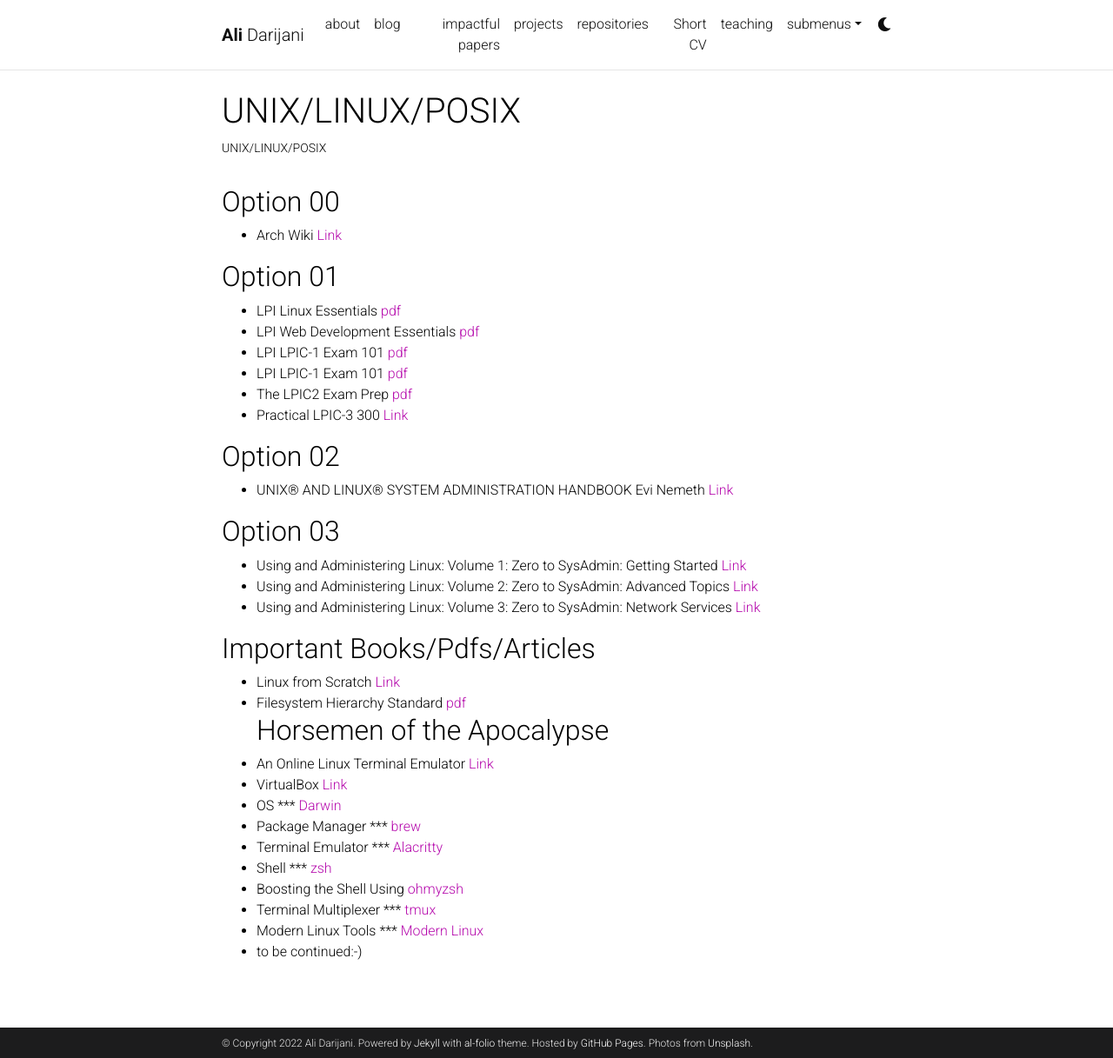
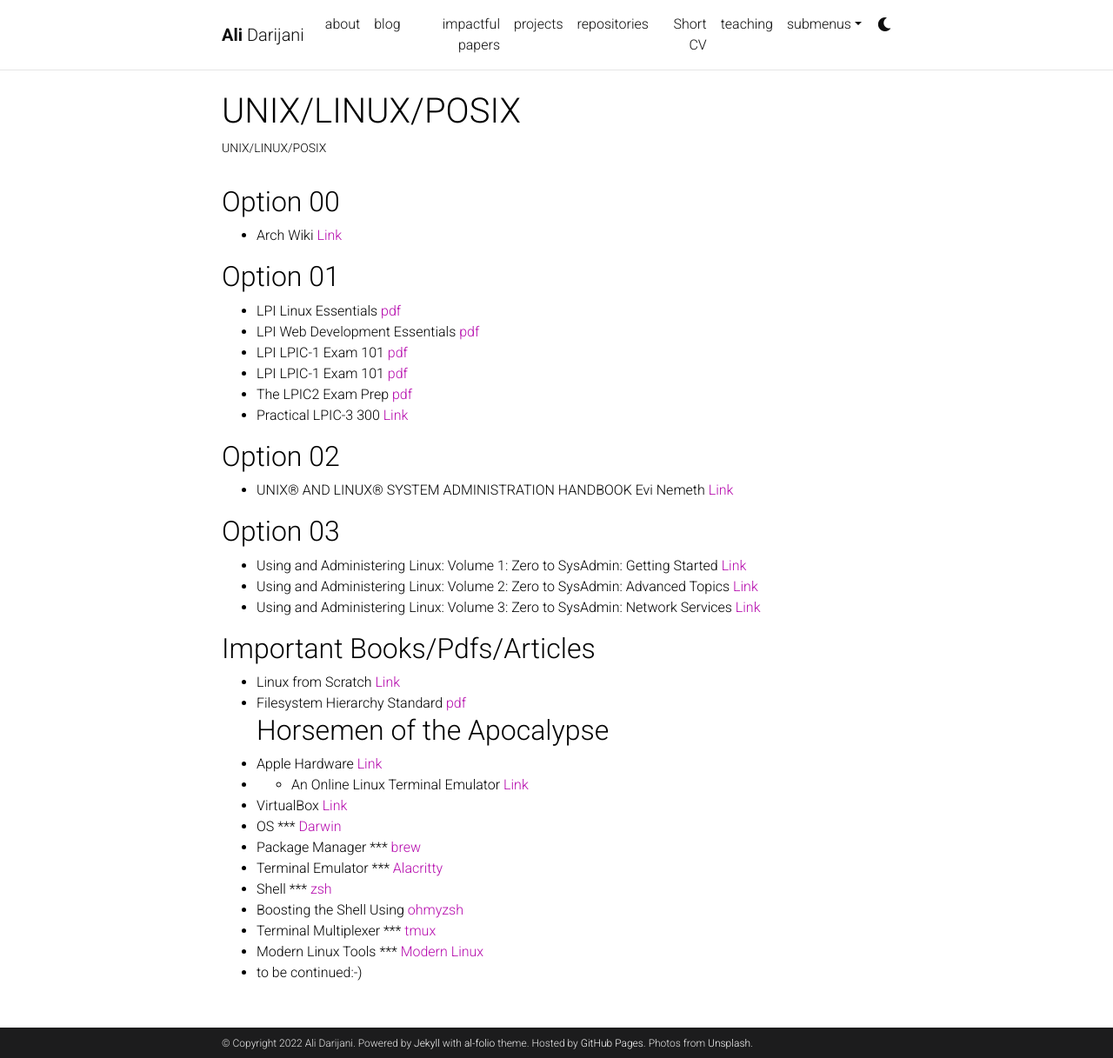
Before and after one commit to adarijani/adarijani.github.io_archived, a Jekyll site: the page built from _projects/unix linux posix.md, in a window 1280 px wide and 1217 px high. Shown: the whole window at 87% size. Built offline with Jekyll 4.4.1, drawn with Linux system fonts in a browser that asks for light colours; comment, search, counter and statistics services are not loaded; a style sheet for code colours, icons or effects is not loaded.

Commit message:
Update unix linux posix.md

```diff
--- a/_projects/unix linux posix.md
+++ b/_projects/unix linux posix.md
@@ -30,7 +30,8 @@
 * Linux from Scratch [Link](https://www.linuxfromscratch.org/lfs/downloads/stable/LFS-BOOK-11.2.pdf)
 * Filesystem Hierarchy Standard [pdf](https://refspecs.linuxfoundation.org/FHS_3.0/fhs-3.0.pdf)
 ## Horsemen of the Apocalypse
-* An Online Linux Terminal Emulator [Link](https://bellard.org/jslinux/)
+* Apple Hardware [Link](https://www.apple.com/mac/)
+* * An Online Linux Terminal Emulator [Link](https://bellard.org/jslinux/)
 * VirtualBox [Link](https://www.virtualbox.org/)
 * OS *** [Darwin](https://github.com/apple/darwin-xnu)
 * Package Manager *** [brew](https://brew.sh/)
```
